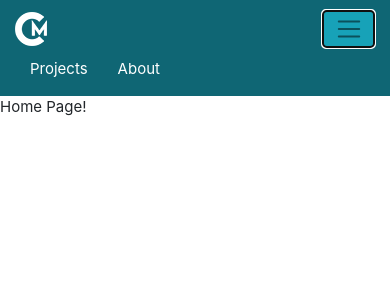
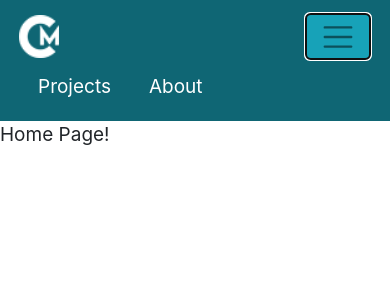
Before and after one commit to mercerccw/mercer-portfolio, a React (Create React App) app: page / in a window 390 px wide. Both pictures are taken after a click on the button 348 px from the left and 29 px from the top of the page. Shown: the top 300 px of the page. Built offline with nearby package versions, Linux system fonts and the light colour scheme.

Commit message:
Nav Link cleanup

```diff
--- a/src/App.scss
+++ b/src/App.scss
@@ -32,10 +32,10 @@
 }
 @media (max-width: 601px) {
   html {
-    font-size: 15px;
+    font-size: 19px;
   }
   .top-logo {
-    width: 32px;
+    width: 40px;
     height: auto;
   }
 }
--- a/src/App.tsx
+++ b/src/App.tsx
@@ -10,12 +10,12 @@ function App() {
   return (
     <Router>
       <Navbar collapseOnSelect expand="lg" className="navbar" sticky="top">
-        <Navbar.Brand><Link to="/"><img className="top-logo" src={logo} alt="" width="32" height="34"/></Link></Navbar.Brand>
+        <Navbar.Brand><a href="/"><img className="top-logo" src={logo} alt="home" width="32" height="34"/></a></Navbar.Brand>
         <Navbar.Toggle className="navbar-toggle" aria-controls="responsive-navbar-nav"/>
         <Navbar.Collapse id="responsive-navbar-nav">
           <Nav className="mr-auto" >
-            <Nav.Link><Link className="link" to="/projects">Projects</Link></Nav.Link>
-            <Nav.Link><Link className="link" to="/about">About</Link></Nav.Link>
+            <Nav.Link className="link" href="/projects">Projects</Nav.Link>
+            <Nav.Link className="link" href="/about">About</Nav.Link>
           </Nav>
         </Navbar.Collapse>
       </Navbar>
```
